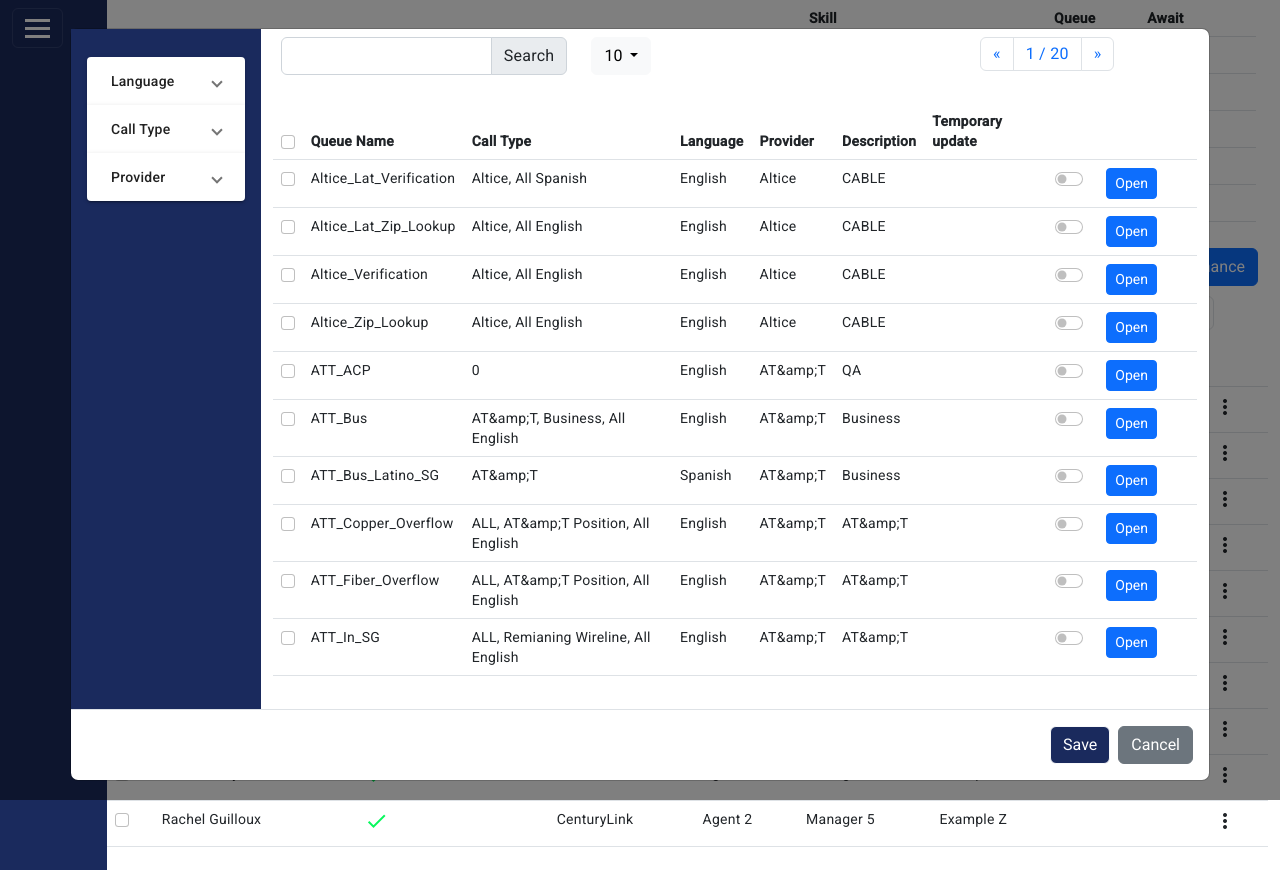
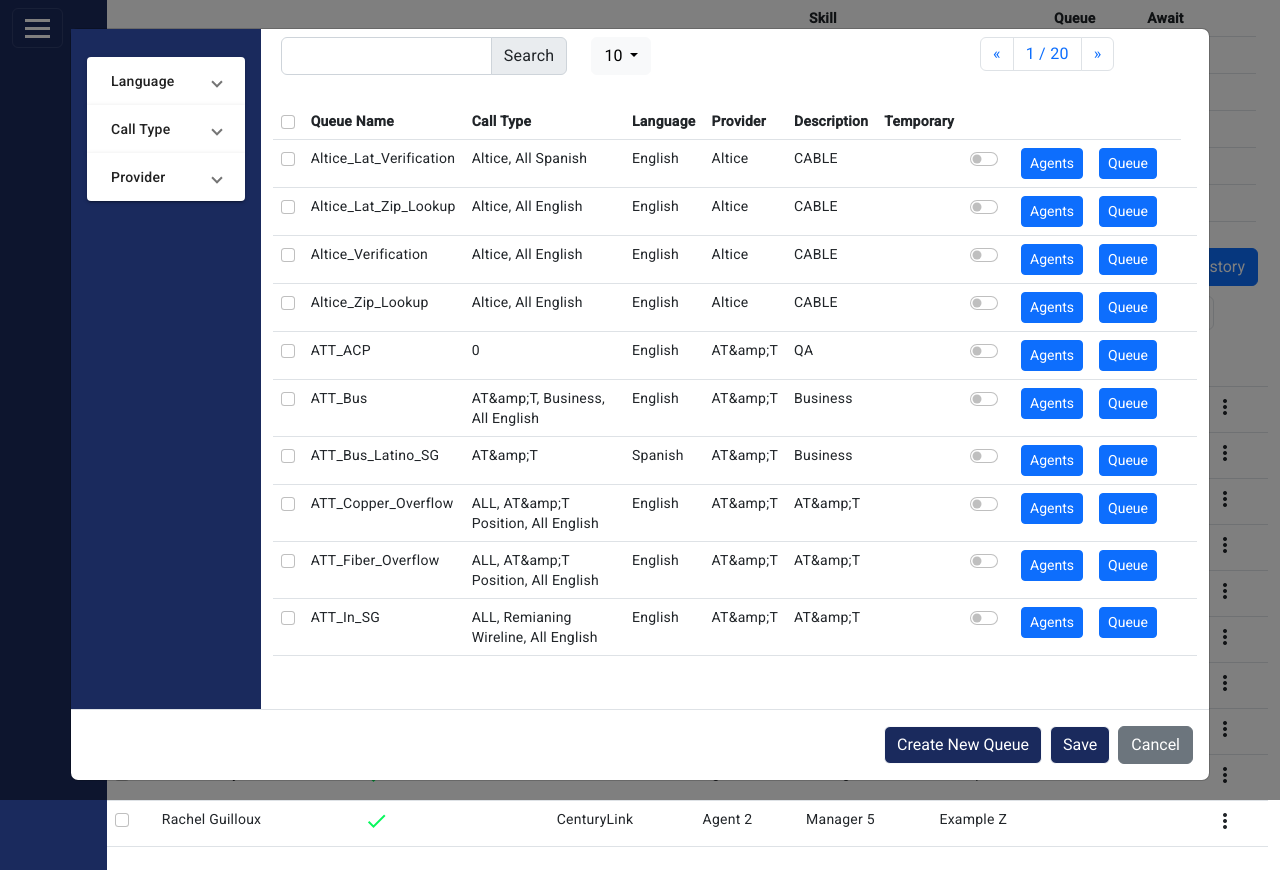
Before and after one commit to JairSilva09/genesys, an Angular app: page / in a window 1280 px wide. Both pictures are taken after typing "Sample" into the empty fields and a click on the button "Add Queues". Built offline with nearby package versions, Linux system fonts and the light colour scheme.

Commit message:
new buttons added

```diff
--- a/src/app/genesis-queues/genesis-queues.component.html
+++ b/src/app/genesis-queues/genesis-queues.component.html
@@ -5,8 +5,11 @@
                 <input class="form-check-input" type="checkbox" id="inlineCheckbox1" value="option1">
                 <label class="form-check-label" for="inlineCheckbox1">Temporary Update</label>
             </div> -->
+           <div style="display: flex;gap: 10px;">
             <button type="button" class="btn btn-primary" class="btn btn-primary" data-bs-toggle="modal" data-bs-target="#modalModifyqueues">Queue Maintenance</button>
-
+            <button type="button" class="btn btn-primary" class="btn btn-primary" data-bs-toggle="modal" data-bs-target="#modalModifyqueues">Export CSV</button>
+            <button type="button" class="btn btn-primary" class="btn btn-primary" data-bs-toggle="modal" data-bs-target="#modalModifyqueues">History</button>
+           </div>
         </section>
     </div>
     <div class="row justify-content-start px-2">
--- a/src/app/genesis-queues/modal/modal.component.html
+++ b/src/app/genesis-queues/modal/modal.component.html
@@ -67,7 +67,7 @@
                                             <th scope="col">Language</th>
                                             <th scope="col">Provider</th>
                                             <th scope="col">Description</th>
-                                            <th scope="col" colspan="2">Temporary update</th>
+                                            <th scope="col" colspan="2">Temporary</th>
                                             <th scope="col" colspan="3"></th>
                                             <th scope="col"></th>
                                         </tr>
@@ -88,7 +88,8 @@
                                                  <input class="form-check-input" type="checkbox" role="switch" (change)="activeTemporary($event,item)" value="{{item}}" id="{{item.name}}">
                                                 </div>
                                             </td>
-                                                <td><button type="button" (click)="nameQueueOpen = item.queuename" class="btn btn-primary btn-sm" data-bs-toggle="modal" data-bs-target="#ModalOpenQueue">Open</button></td>
+                                                <td><button type="button" (click)="nameQueueOpen = item.queuename" class="btn btn-primary btn-sm" data-bs-toggle="modal" data-bs-target="#ModalOpenQueue">Agents</button></td>
+                                                <td><button type="button"  class="btn btn-primary btn-sm" >Queue</button></td>
                                             <td>
                                                 <span *ngIf="item.temporary">
                                                     <!-- <select class="form-select" [(ngModel)]="teporaryHour" (change)='onOptionsSelected($event)' aria-label="Default select example">
@@ -154,6 +155,9 @@
             </div>
             <div class="modal-footer">
                 <button type="button" class="btn btn-light mx-1" (click)="save_Selected_Queues()" data-bs-dismiss="modal" style="background-color:#1a2a5d; color: white">
+                    Create New Queue
+                </button>
+                <button type="button" class="btn btn-light mx-1" (click)="save_Selected_Queues()" data-bs-dismiss="modal" style="background-color:#1a2a5d; color: white">
                     Save
                 </button>
                 <button type="button" class="btn btn-secondary" data-bs-dismiss="modal">Cancel</button>
--- a/src/app/menu/menu.component.html
+++ b/src/app/menu/menu.component.html
@@ -1,7 +1,9 @@
 <div class="">
     <div class="container-fluid" style="display: flex;justify-content: space-between;align-items: center;gap: 20px;">
+       <div style="display: flex;justify-content: center;align-items: center;gap: 10px;">
         <img src="assets/logo.jpg" style="cursor: auto;"  alt="">
         <h1>Genesys Skilling Tool</h1>
+       </div>
 
         <table class="table" style="width: 40%">
             <thead>
```
